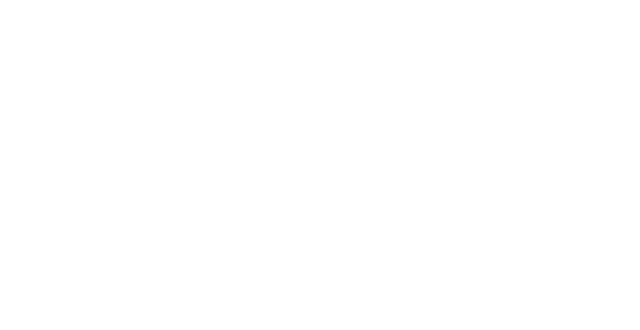
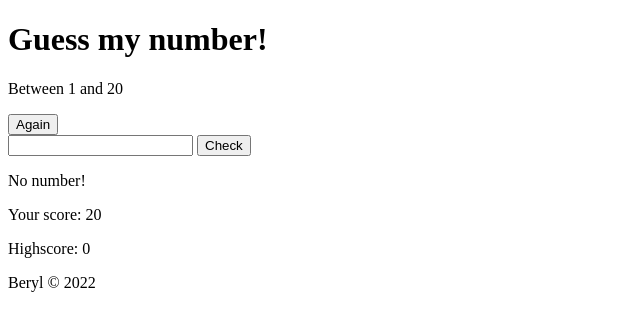
Before and after one commit to berylijncodes/guess-number-game, a plain HTML site: page index.html in a window 1280 px wide. Shown: the whole page, without its empty margins (0-640 px from the left). Drawn offline with Linux system fonts and the light colour scheme.

Commit message:
html without styling

```diff
--- a/index.html
+++ b/index.html
@@ -6,5 +6,25 @@
     <meta name="viewport" content="width=device-width, initial-scale=1.0" />
     <title>Guess My Number Game</title>
   </head>
-  <body></body>
+  <body>
+    <div class="container">
+      <header class="header">
+        <h1 class="header__title">Guess my number!</h1>
+        <p>Between 1 and 20</p>
+        <button class="btn">Again</button>
+      </header>
+      <section class="score__board">
+        <div class="score__number">
+          <input type="number" name="" id="" />
+          <button class="btn">Check</button>
+        </div>
+        <div class="score__info">
+          <p>No number!</p>
+          <p>Your score: 20</p>
+          <p>Highscore: 0</p>
+        </div>
+      </section>
+      <footer>Beryl &copy; 2022</footer>
+    </div>
+  </body>
 </html>
```
